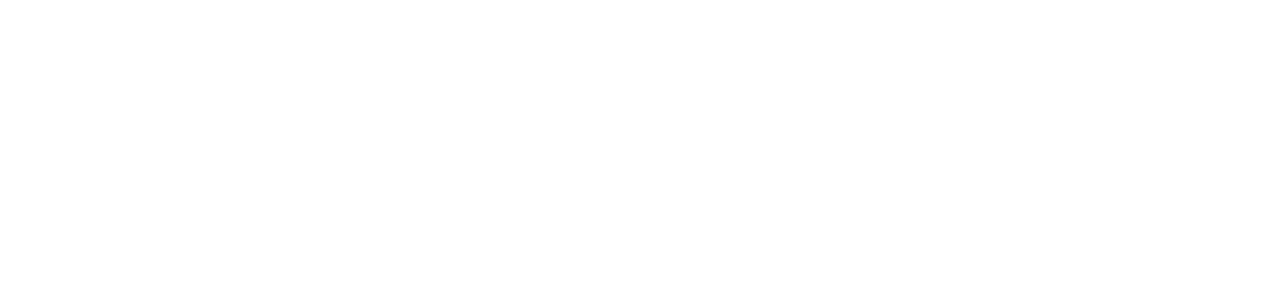
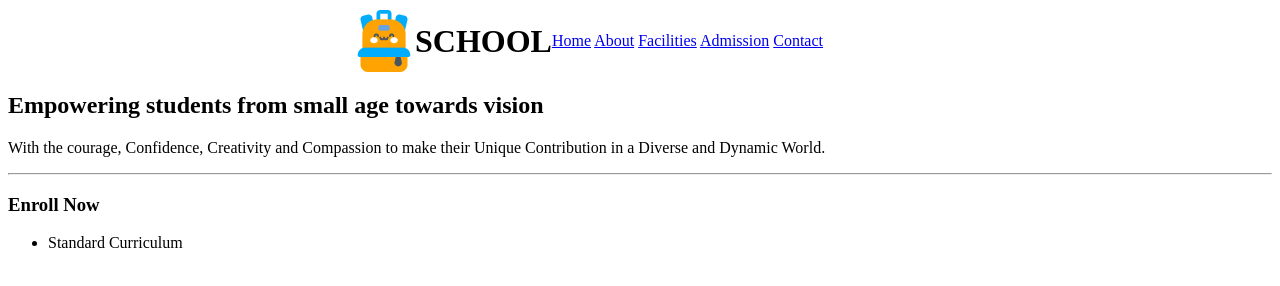
Before and after one commit to onu-15/Assignment-2-main, a plain HTML site: page index.html in a window 1280 px wide. Drawn offline with Linux system fonts and the light colour scheme.

Commit message:
second commit

```diff
--- a/index.html
+++ b/index.html
@@ -7,12 +7,38 @@
     <link rel="stylesheet" href="styles.css">
 </head>
 <body>
-    <header>
 
+
+   <header class="nav-container">
+
+    <img src="assets/logo.png" alt="School Logo" class="logo">
+        <h1>SCHOOL</h1>
+
+
+    <nav>
+        <a href="#">Home</a>
+        <a href="#">About</a>
+        <a href="#">Facilities</a>
+        <a href="#">Admission</a>
+        <a href="#">Contact</a>
+    </nav>
     </header>
-    <main>
 
-    </main>
+
+
+    <section class="hero">
+        <h2>Empowering students from small age towards vision</h2>
+        <p>With the courage, Confidence, Creativity and Compassion to make their Unique Contribution in a Diverse and Dynamic World.</p>
+    </section>
+
+    <hr>
+
+    <section class="enroll-section">
+        <h3>Enroll Now</h3>
+        <ul>
+            <li>Standard Curriculum</li>
+        </ul>
+    </section>
     <footer>
 
     </footer>
--- a/styles.css
+++ b/styles.css
@@ -0,0 +1,20 @@
+.nav-container{
+    /* Frame 38 */
+position: static;
+width: 1160px;
+height: 62px;
+/* Auto layout */
+display: flex;
+flex-direction: row;
+justify-content: center;
+align-items: center;
+gap: 186;
+padding: 0px;
+
+
+/* Inside Auto Layout */
+flex: none;
+order: 0;
+flex-grow: 0;
+margin: 10px 0px;
+}
```
